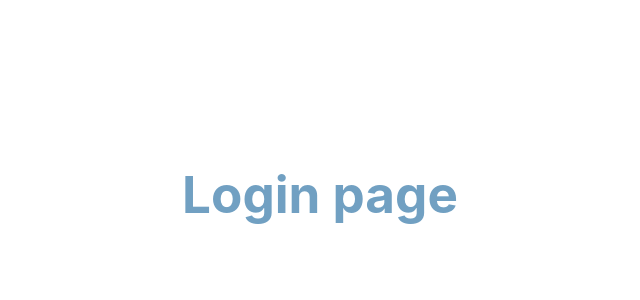
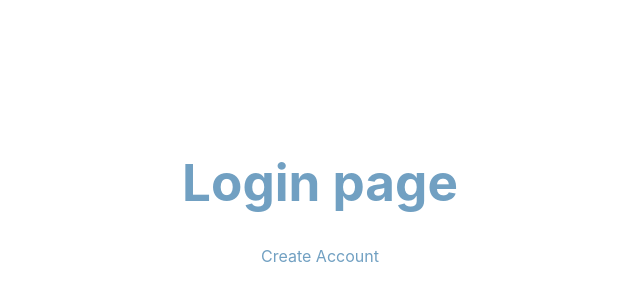
Before and after one commit to mtkatsaros/Katsaros_Michael_AboutMe, a React (Vite) app in the folder client/: page /login in a window 1280 px wide. Shown: the part 206-506 px from the top of the page, without its empty margins (320-960 px from the left). Built offline with nearby package versions, Linux system fonts and the light colour scheme.

Commit message:
added create account link to login page

```diff
--- a/client/src/routes/auth/AccountCreateSuccess.tsx
+++ b/client/src/routes/auth/AccountCreateSuccess.tsx
@@ -10,6 +10,8 @@ function AccountCreateSuccess(){
     return (
         <>
         <h1>Success!</h1>
+        <label>Account creation successful. You can now login to your new account.</label>
+        <br/><br/>
         <button onClick={handleNavigate}>Return to Login</button>
         </>
     )
--- /dev/null
+++ b/client/src/routes/auth/Login.css
@@ -0,0 +1,3 @@
+.create:hover{
+    color: rgb(95, 134, 161);
+}
--- a/client/src/routes/auth/Login.tsx
+++ b/client/src/routes/auth/Login.tsx
@@ -1,6 +1,14 @@
+import './Login.css'
+import { useNavigate } from "react-router-dom"
+
 function Login(){
+    const navigate = useNavigate()
+    function handleCreateAccount(){
+        navigate('/create')
+    }
     return (<>
         <h1>Login page</h1>
+        <label className="create" onClick={handleCreateAccount}>Create Account</label>
     </>)
 }
 
```
